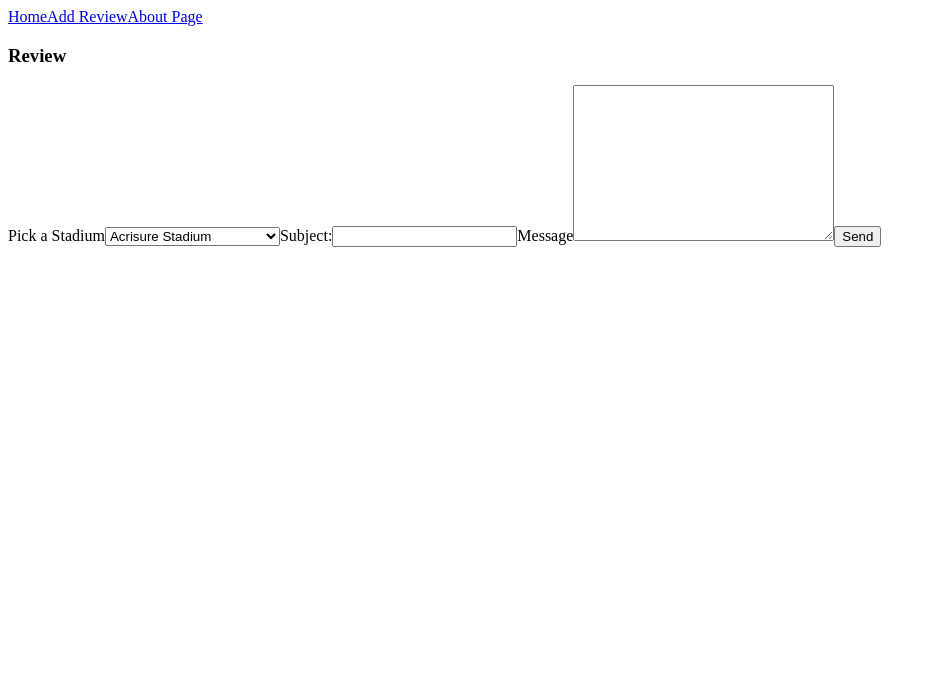
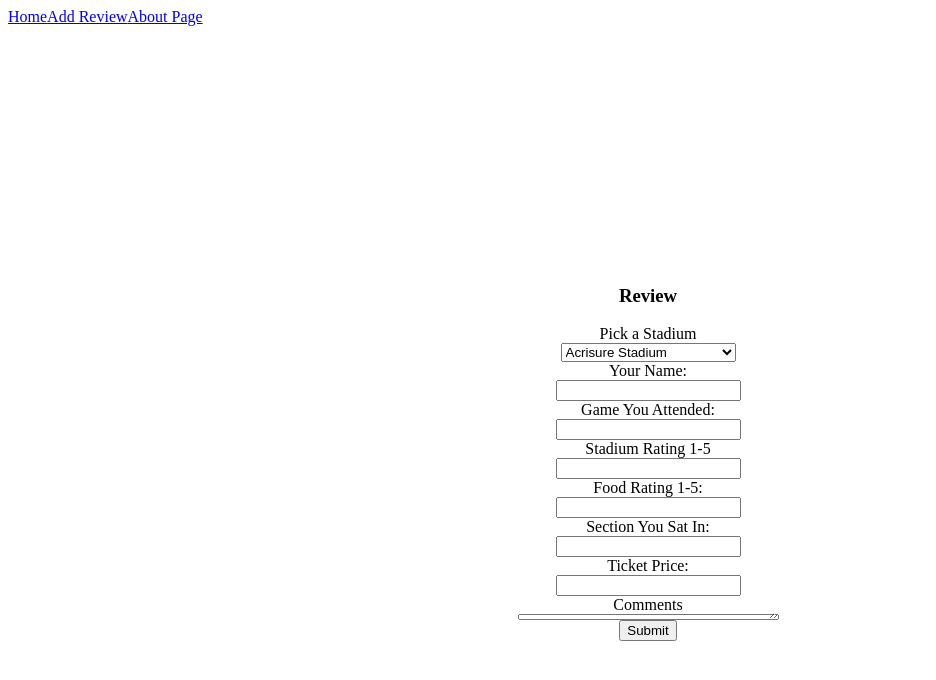
Before and after one commit to mjdurando82/Football-Fan-Experience, a React (Create React App) app in the folder client/: page /add-review in a window 1280 px wide. Shown: the top 680 px of the page, without its empty margins (0-936 px from the left). Built offline with nearby package versions, Linux system fonts and the light colour scheme.

Commit message:
review form update

```diff
--- a/client/src/App.css
+++ b/client/src/App.css
@@ -2,3 +2,12 @@ img {
   height: 40vh;
   width: 40vw;
 }
+form {
+  display: flex;
+  flex-direction: column;
+  justify-content: space-around;
+  align-items: center;
+  width: 100vw;
+  height: 30vh;
+  padding-top: 30vh;
+}
--- a/client/src/App.js
+++ b/client/src/App.js
@@ -2,9 +2,10 @@ import './App.css'
 import Nav from './components/Nav'
 import Home from './components/Home'
 import About from './components/About'
+import Reviews from './components/Reviews'
+import AddReview from './components/AddReview'
 import { Routes, Route } from 'react-router-dom'
 import StadiumList from './components/StadiumList'
-import AddReview from './components/AddReview'
 
 const App = () => {
   return (
@@ -16,6 +17,7 @@ const App = () => {
           <Route path="/about" element={<About />} />
           <Route path="/stadiums" element={<StadiumList />} />
           <Route path="/add-review" element={<AddReview />} />
+          <Route path="/stadium/:id/reviews" element={<Reviews />} />
         </Routes>
       </main>
     </div>
--- a/client/src/components/AddReview.jsx
+++ b/client/src/components/AddReview.jsx
@@ -3,6 +3,7 @@ import { useState } from "react"
 
 const AddReview = (props) => {
   const initialState = {
+    stadium: '',
     name: '',
     gameAttended: '',
     stadiumRating: '',
@@ -29,7 +30,7 @@ const AddReview = (props) => {
     <form onSubmit={handleSubmit}>
       <h3>Review</h3>
       <label htmlFor="stadiumChoice">Pick a Stadium</label>
-  <select id="issueType" onChange={handleChange} value={formState.issueType}>
+  <select id="issueType" onChange={handleChange} value={formState.stadium}>
     <option value="steelers">Acrisure Stadium</option>
     <option value="raiders">Allegiant Stadium</option>
     <option value="chiefs">Arrowhead Stadium</option>
@@ -60,24 +61,58 @@ const AddReview = (props) => {
     <option value="cardinals">State Farm Stadium</option>
     <option value="jaguars">TIAA Bank Field</option>
     <option value="vikings">US Bank Stadium</option>
-
   </select>
-  <label htmlFor="subject">Subject:</label>
+  <label htmlFor="name">Your Name:</label>
   <input
     type="text"
-    id="subject"
+    id="name"
     onChange={handleChange}
-    value={formState.subject}
+    value={formState.name}
   />
-  <label htmlFor="message">Message</label>
+    <label htmlFor="gameAttended">Game You Attended:</label>
+  <input
+    type="text"
+    id="gameAttended"
+    onChange={handleChange}
+    value={formState.gameAttended}
+  />
+    <label htmlFor="stadiumRating">Stadium Rating 1-5</label>
+  <input
+    type="text"
+    id="stadiumRating"
+    onChange={handleChange}
+    value={formState.stadiumRating}
+  />
+    <label htmlFor="foodRating">Food Rating 1-5:</label>
+  <input
+    type="text"
+    id="foodRating"
+    onChange={handleChange}
+    value={formState.foodRating}
+  />
+    <label htmlFor="seatSection">Section You Sat In:</label>
+  <input
+    type="text"
+    id="seatSection"
+    onChange={handleChange}
+    value={formState.seatSection}
+  />
+    <label htmlFor="ticketPrice">Ticket Price:</label>
+  <input
+    type="text"
+    id="ticketPrice"
+    onChange={handleChange}
+    value={formState.ticketPrice}
+  />
+  <label htmlFor="description">Comments</label>
   <textarea
-    id="message"
+    id="description"
     cols="30"
-    rows="10"
+    rows="50"
     onChange={handleChange}
-    value={formState.message}
+    value={formState.description}
   ></textarea>
-  <button type="submit">Send</button>
+  <button type="submit">Submit</button>
     </form>
   )
 }
--- a/client/src/components/Home.jsx
+++ b/client/src/components/Home.jsx
@@ -20,7 +20,9 @@ const Home = () => {
       <h2>Stadiums</h2>
       <section className="container-grid"></section>
       {stadiums.map((stadium) => (
-        <StadiumList key={stadium.name} name={stadium.name} location={stadium.location} imageUrl={stadium.imageUrl} homeTeam={stadium.homeTeam} capacity={stadium.capacity} fieldSurface={stadium.fieldSurface}/>
+        <Link to="/stadium/:id/reviews">
+          <StadiumList key={stadium.name} name={stadium.name} location={stadium.location} imageUrl={stadium.imageUrl} homeTeam={stadium.homeTeam} capacity={stadium.capacity} fieldSurface={stadium.fieldSurface}/>
+        </Link>
       ))}
     </div>
   )
--- a/client/src/components/Reviews.jsx
+++ b/client/src/components/Reviews.jsx
@@ -0,0 +1,11 @@
+import AddReview from './AddReview'
+const Reviews = () => {
+
+  return(
+    <div>
+      <AddReview />
+    </div>
+  )
+}
+
+export default Reviews
```
